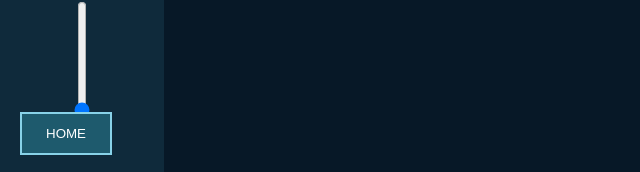
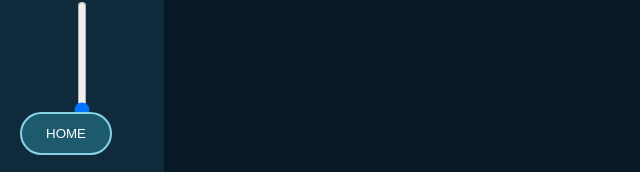
Before and after one commit to dtafuri-lab/diego_experiment_final, a plain HTML site: page index.html in a window 1280 px wide. Both pictures are taken after a click on the picture 640 px from the left and 292 px from the top of the page. Shown: the part 625-797 px from the top of the page, 0-640 px from the left. Drawn offline with Linux system fonts and the light colour scheme.

Commit message:
Update index.html

```diff
--- a/index.html
+++ b/index.html
@@ -7,7 +7,8 @@
     body { margin:0; background:#071827; color:#cfe9ff; font-family:sans-serif; overflow:hidden; }
     #intro { position:absolute; top:0; left:0; right:0; bottom:0; display:flex; flex-direction:column; align-items:center; justify-content:center; background:#071827; text-align:center; padding:20px; }
     #intro img { max-width:20%; border:4px solid #2aa1c3; cursor:pointer; margin-bottom:20px; }
-    #intro button { margin-top:20px; padding:12px 24px; font-size:16px; background:#1e5a6d; color:white; border:2px solid #88d2e8; cursor:pointer; }
+    #intro button { margin-top:20px; padding:12px 24px; font-size:16px; background:#1e5a6d; color:white; border:2px solid #88d2e8; cursor:pointer; border-radius:25px; transition:all 0.3s ease; }
+    #intro button:hover { transform:scale(1.1); box-shadow:0 0 15px #88d2e8; }
     #canvas { display:block; margin:0 auto; background:#071827; }
     #panel { position:fixed; right:0; top:0; bottom:0; width:300px; background:#0f2a3b; padding:12px; display:none; overflow-y:auto; }
     #stemPanel { position:fixed; left:0; top:0; bottom:0; width:140px; background:#0f2a3b; padding:12px; display:none; flex-direction:column; align-items:center; }
@@ -15,9 +16,9 @@
     .stemControl label { margin-bottom:6px; font-size:12px; }
     #stemPanel input[type=range] { writing-mode: bt-lr; -webkit-appearance: slider-vertical; width:20px; height:150px; }
     #preview { margin-top:12px; max-width:100%; border:2px solid #2aa1c3; }
-    #homeBtn { position:fixed; bottom:20px; left:20px; padding:12px 24px; background:#1e5a6d; color:white; border:2px solid #88d2e8; cursor:pointer; display:none; }
+    #homeBtn { position:fixed; bottom:20px; left:20px; padding:12px 24px; background:#1e5a6d; color:white; border:2px solid #88d2e8; cursor:pointer; display:none; border-radius:25px; }
     #cameraFeed { display:none; margin-top:10px; max-width:100%; border:2px solid #2aa1c3; }
-    .pad { background:#2aa1c3; color:#071827; padding:16px; text-align:center; cursor:pointer; font-weight:bold; border-radius:6px; margin:5px 0; }
+    .pad { background:#2aa1c3; color:#071827; padding:16px; text-align:center; cursor:pointer; font-weight:bold; border-radius:6px; margin:5px 0; transition:all 0.2s ease; }
     .pad:active { background:#88d2e8; }
     .sectionLabel { font-size:13px; margin-top:12px; color:#cfe9ff; }
     #infoBtn { font-family:Helvetica; font-size:12pt; margin-top:10px; }
@@ -85,8 +86,22 @@
 const canvas=document.getElementById("canvas"),ctx=canvas.getContext("2d");
 const W=canvas.width,H=canvas.height;let cx=W/2,cy=H/2;let running=false;
 let images=[],positions=[],A=40,B=12,STEP=0.36,breathePhase=0,radiusFactor=1.2;
-for(let i=1;i<=30;i++){const img=new Image();img.src=`assets/mamma_photo${i}.jpg`;images.push(img);}
-function recomputeSpiral(){positions=[];let theta=0;for(let i=0;i<images.length;i++){const r=A+B*theta;positions.push({ang:theta,rbase:r,phase:Math.random()*Math.PI*2,opacity:0,x:null,y:null});theta+=STEP;}}
+
+// preload images
+for(let i=1;i<=30;i++){
+  const img=new Image();
+  img.src=`assets/mamma_photo${i}.jpg`;
+  images.push(img);
+}
+
+function recomputeSpiral(){
+  positions=[];let theta=0;
+  for(let i=0;i<images.length;i++){
+    const r=A+B*theta;
+    positions.push({ang:theta,rbase:r,phase:Math.random()*Math.PI*2,opacity:0,x:null,y:null});
+    theta+=STEP;
+  }
+}
 function gradualLoad(){positions.forEach(p=>p.opacity=0);}
 function drawBackground(){ctx.fillStyle="#071827";ctx.fillRect(0,0,W,H);}
 function drawClock(){ctx.fillStyle="#cfe9ff";ctx.font="20px monospace";ctx.textAlign="center";ctx.fillText(new Date().toLocaleTimeString(),cx,40);}
@@ -99,14 +114,17 @@ function draw(){
     const r=(s.rbase*(radiusFactor+breathe))+6*Math.sin(s.phase);
     const x=cx+r*Math.cos(s.ang), y=cy+r*Math.sin(s.ang);
     if(images[i].complete){
-      if(s.opacity<1) s.opacity+=0.02;
+            if(s.opacity<1) s.opacity+=0.02;
       ctx.globalAlpha=s.opacity;
       ctx.drawImage(images[i],x-48,y-36,96,72);
-      ctx.globalAlpha=1.0; s.x=x; s.y=y;
+      ctx.globalAlpha=1.0;
+      s.x=x; s.y=y;
     }
   }
   requestAnimationFrame(draw);
 }
+
+// click detection on spiral images
 canvas.addEventListener("click", e=>{
   const rect=canvas.getBoundingClientRect();
   const mx=e.clientX-rect.left, my=e.clientY-rect.top;
@@ -250,7 +268,6 @@ closeCameraBtn.addEventListener("click",()=>{
 let recorder,chunks=[];
 document.getElementById("recordBtn").addEventListener("click",()=>{
   const dest=audioCtx.createMediaStreamDestination();
-  // connect all stems to recorder
   stems.forEach(s=>s.gain.connect(dest));
   recorder=new MediaRecorder(dest.stream);
   recorder.ondataavailable=e=>chunks.push(e.data);
@@ -290,7 +307,7 @@ function enterGallery(){
   document.getElementById("panel").style.display="block";
   document.getElementById("stemPanel").style.display="flex";
   homeBtn.style.display="block";
-  running=true; recomputeSpiral();  running=true;
+  running=true;
   recomputeSpiral();
   gradualLoad();
   draw();
```
